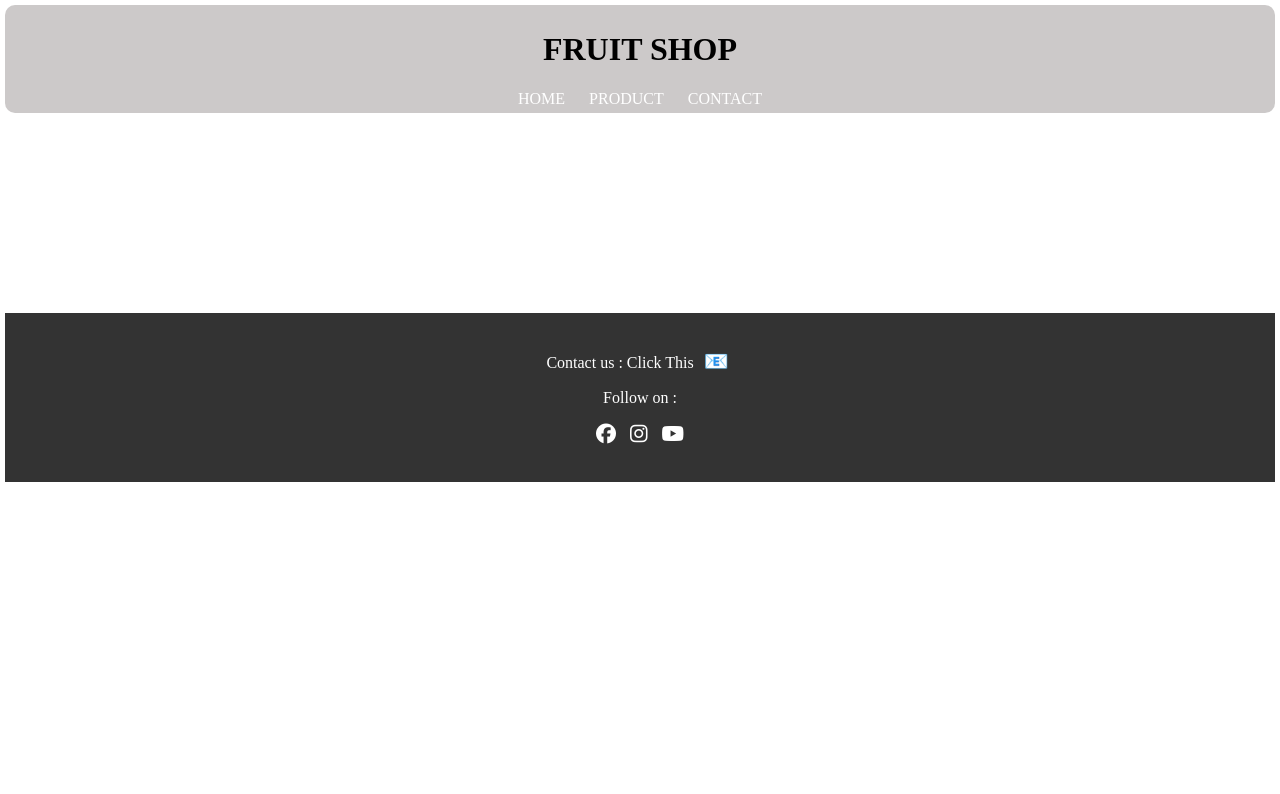
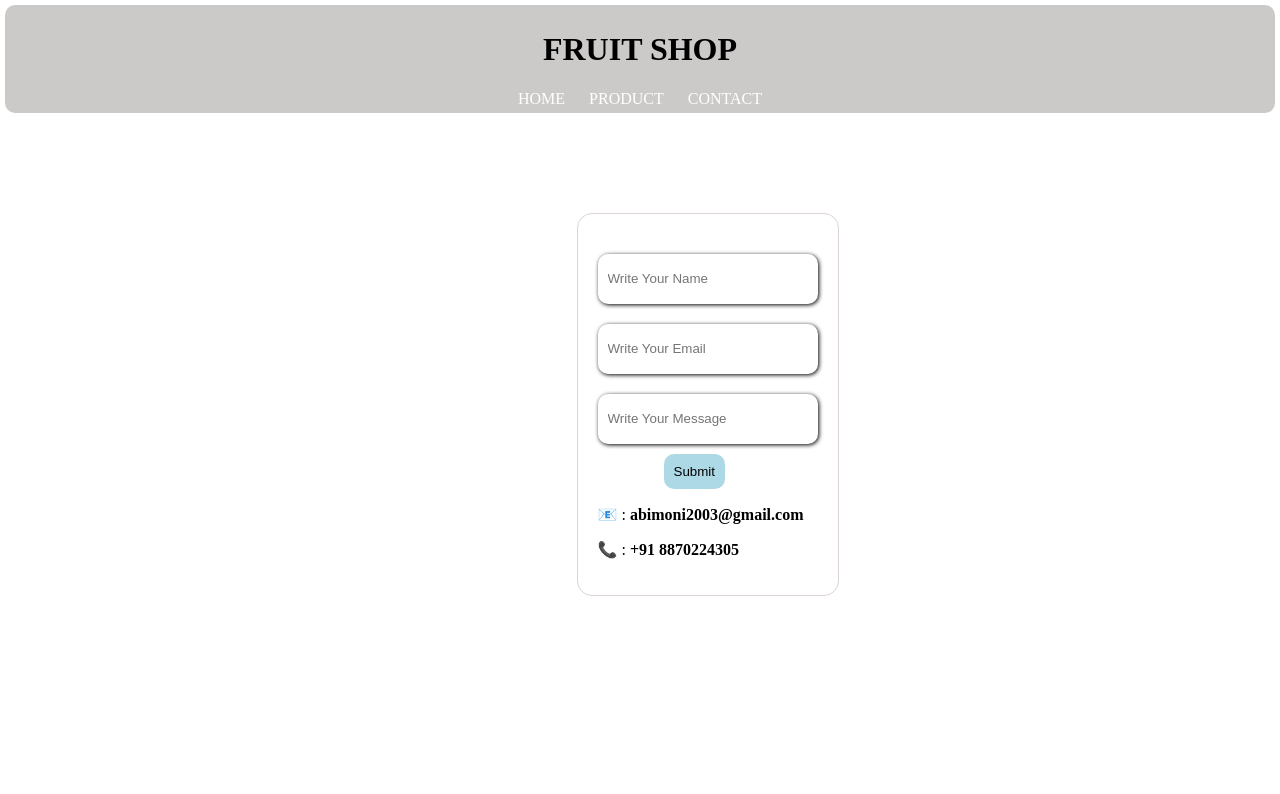
Before and after one commit to AbiMoni2003/product_showcase, a plain HTML site: page Contact.html in a window 1280 px wide. Shown: the top 794 px of the page. Drawn offline with Linux system fonts and the light colour scheme.

Commit message:
Update Contact.html

```diff
--- a/Contact.html
+++ b/Contact.html
@@ -35,6 +35,32 @@
             font-size: 20px;
             margin: 5px;
         }
+        section{
+            margin-left: 45%;
+            margin-top: 100px;
+            padding: 20px;
+            border: 1px solid rgb(221, 212, 212);
+            width: fit-content;
+            border-radius: 15px;
+        }
+        section input{
+            height: 30px;
+            width: 200px;
+            margin-top:20px ;
+            border: 0;
+            box-shadow: 1px 1px 4px;
+            border-radius: 10px;
+           padding: 10px;
+        }
+        section button{
+            text-align: center;
+            margin-top: 10px;
+            padding: 10px;
+            margin-left: 30%;
+            border-radius: 10px;
+            border: 0;
+            background-color: lightblue;
+        }
     </style>
 </head>
 <body>
@@ -44,6 +70,16 @@
         <a href="Product.html">PRODUCT</a>
         <a href="Contact.html">CONTACT</a>
     </header>
+    <section>
+        <form>
+            <input type="text" placeholder="Write Your Name"><br>
+            <input type="email" placeholder="Write Your Email" ><br>
+            <input type="text" placeholder="Write Your Message"><br>
+            <button>Submit</button>
+        </form>
+        <p>&#128231;   : <strong>abimoni2003@gmail.com</strong></p>
+        <p>&#128222;   :<strong> +91 8870224305</strong></p>
+    </section>
     <footer>
         <p>Contact us : Click This<a href="mailto:abimoni2003@gmail.com"> &#128231;</a></p>
         <p>Follow on  :</p>
```
